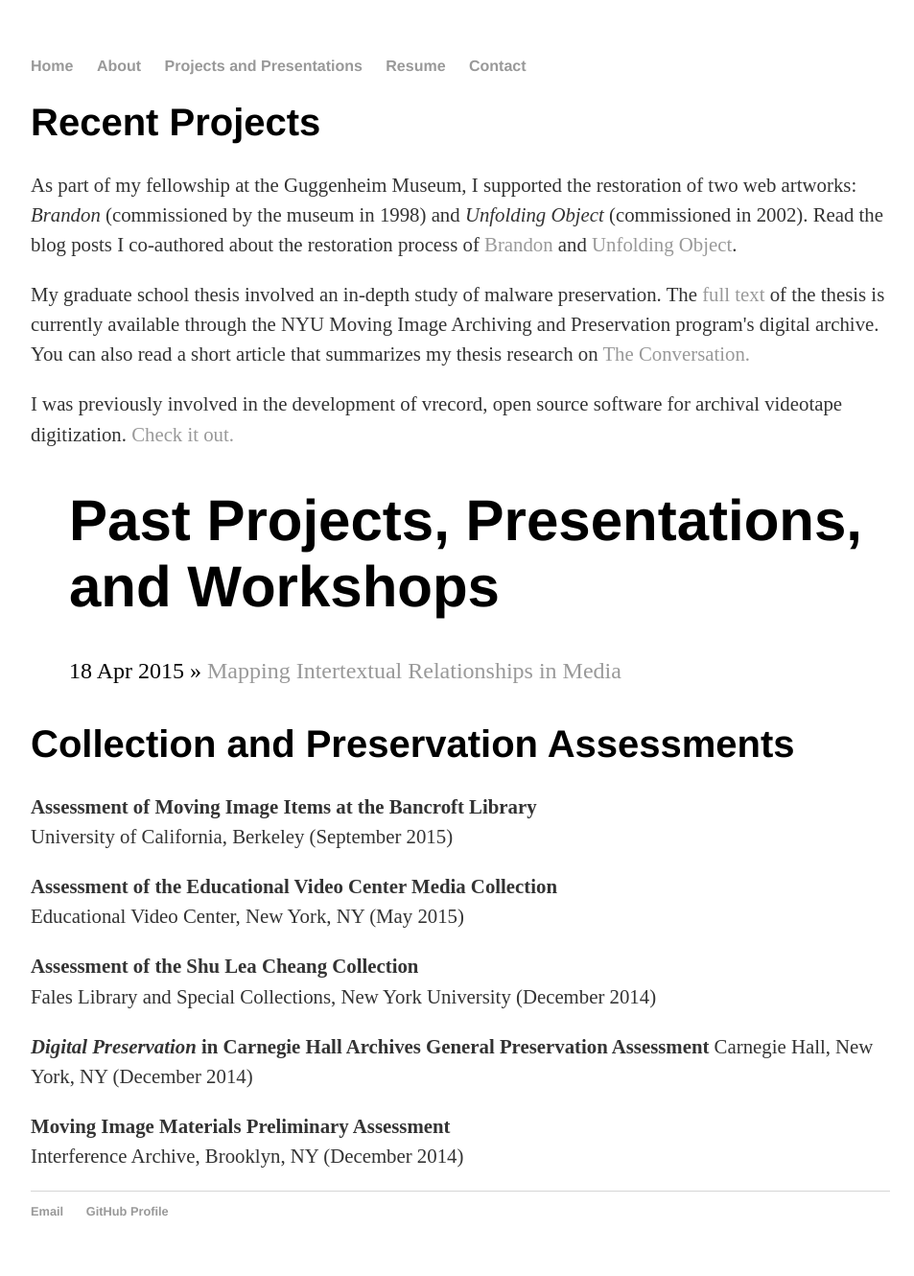
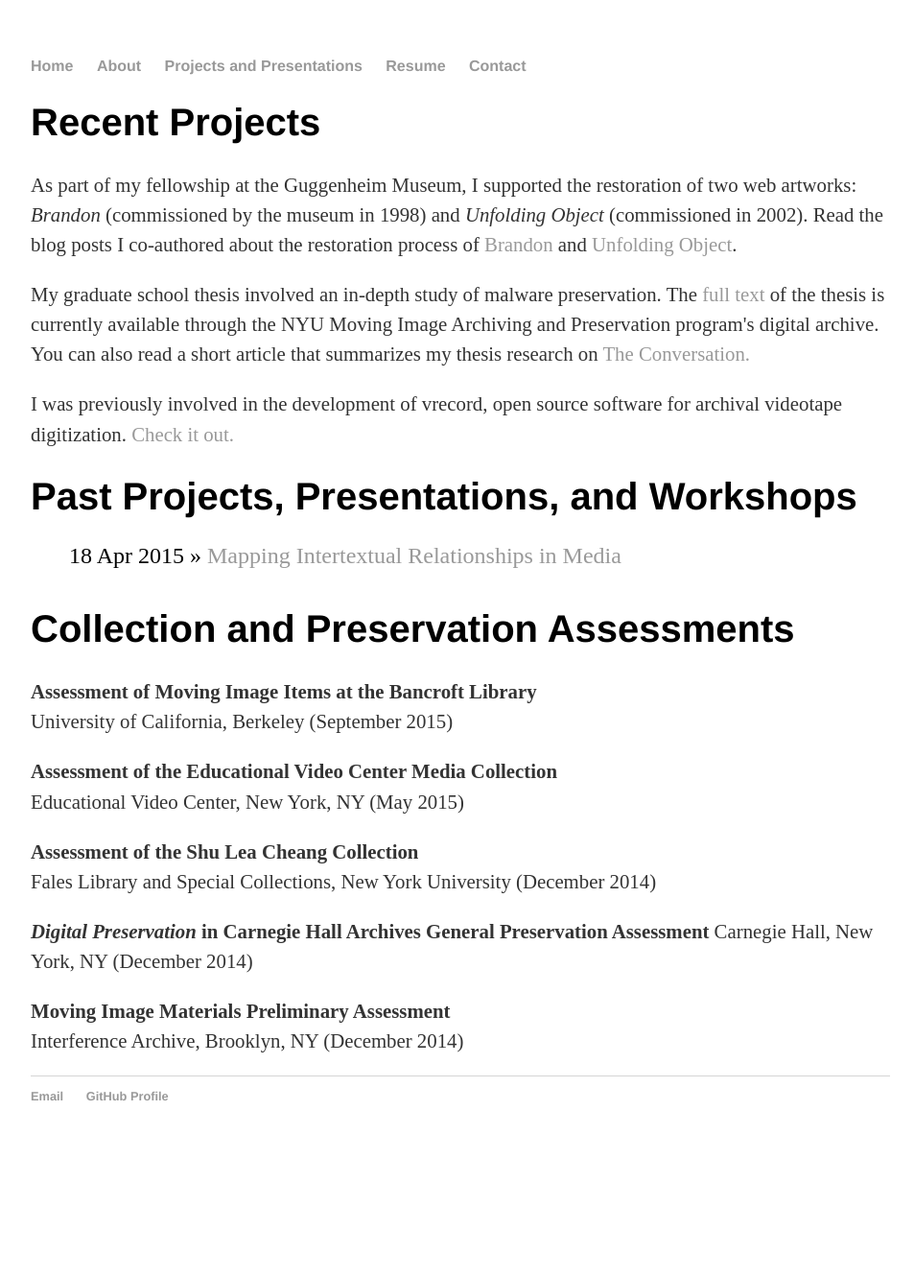
Before and after one commit to jfarbowitz/jfarbowitz.github.io, a Jekyll site: the page built from projects/index.html, in a window 1280 px wide. Shown: the whole page at 96% size, without its empty margins (160-1113 px from the left). Built offline with Jekyll 4.4.1, drawn with Linux system fonts in a browser that asks for light colours; after the commit the page ends 1210 px from its top, so only the background shows below that.

Commit message:
tried to fix blog pots with div

```diff
--- a/projects/index.html
+++ b/projects/index.html
@@ -9,13 +9,14 @@
 	<p>My graduate school thesis involved an in-depth study of malware preservation. The <a href="https://www.nyu.edu/tisch/preservation/program/student_work/2016spring/16s_thesis_farbowitz_final.pdf" target="new">full text</a> of the thesis is currently available through the NYU Moving Image Archiving and Preservation program's digital archive. You can also read a short article that summarizes my thesis research on <a href="https://theconversation.com/why-save-a-computer-virus-56967" target=new>The Conversation.</a></p>
 		<p>I was previously involved in the development of vrecord, open source software for archival videotape digitization. <a href="https://github.com/amiaopensource/vrecord" target="new">Check it out.</a></p>
 	</div>
-
+<div class="past projects">
+	<h1>Past Projects, Presentations, and Workshops</h1>
 <ul class="posts">
-	<h1>Past Projects, Presentations, and Workshops</h1>
 	  {% for post in site.posts %}
 	    <li><span>{{ post.date | date_to_string }}</span> » <a href="{{ post.url }}" title="{{ post.title }}">{{ post.title }}</a></li>
 	  {% endfor %}
 	</ul>
+</div>
 	<div class="assessments">
 		<h1>Collection and Preservation Assessments</h1>
 		<p><strong>Assessment of Moving Image Items at the Bancroft Library</strong><br>
```
